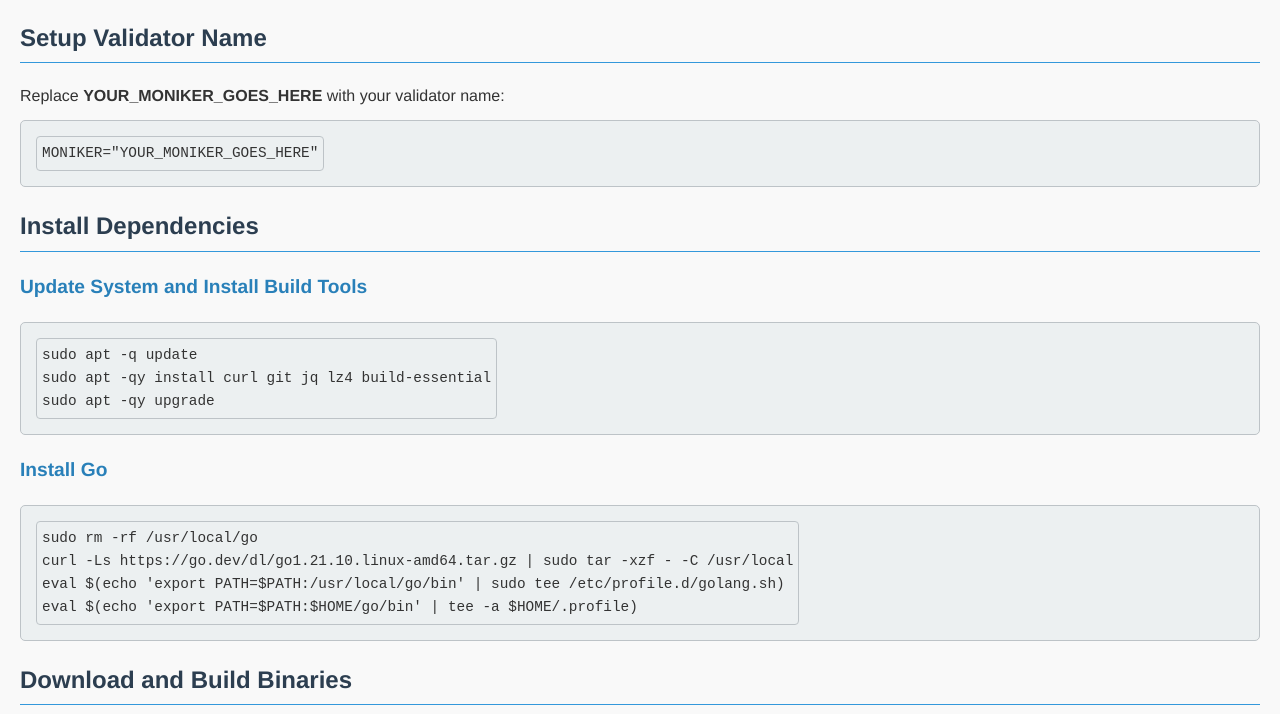
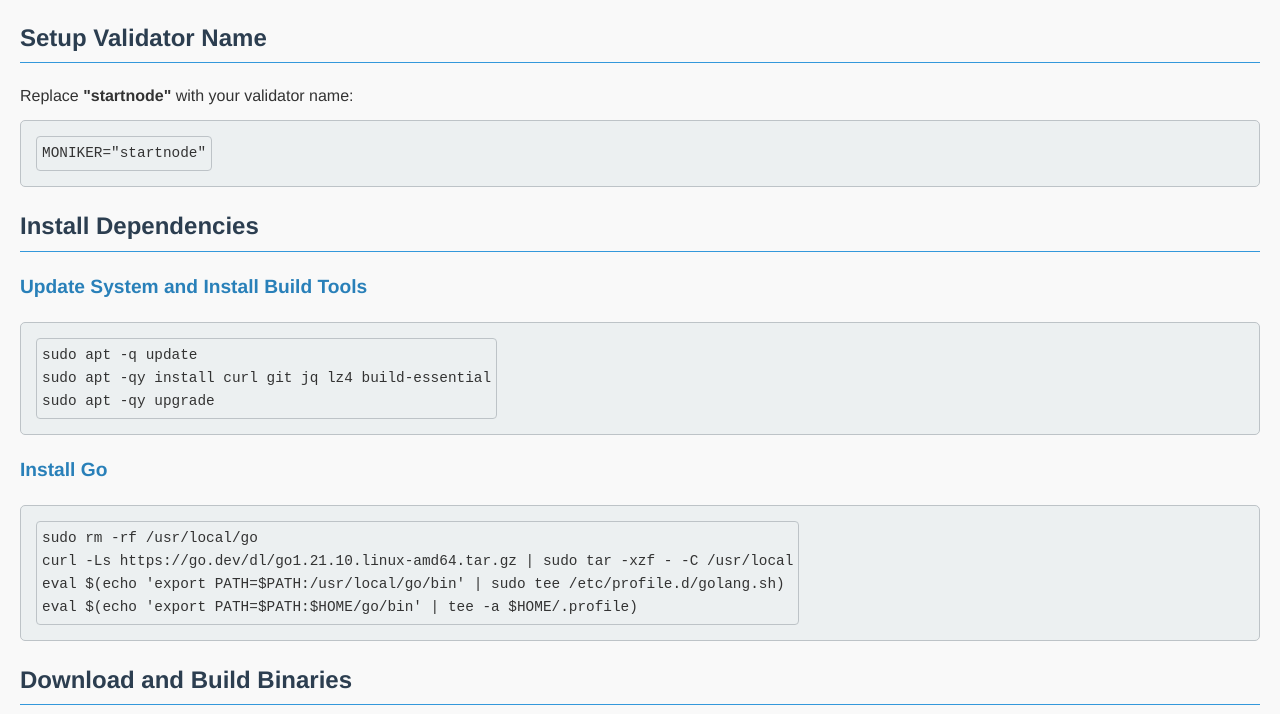
Before and after one commit to lyhaithanh/1rpc-initia.github.io, a plain HTML site: page index.html in a window 1280 px wide. Shown: the part 86-800 px from the top of the page. Drawn offline with Linux system fonts and the light colour scheme.

Commit message:
Update index.html

```diff
--- a/index.html
+++ b/index.html
@@ -80,8 +80,8 @@
     <h1>Initia Validator Setup</h1>
 
     <h2>Setup Validator Name</h2>
-    <p>Replace <strong>YOUR_MONIKER_GOES_HERE</strong> with your validator name:</p>
-    <pre><code class="command">MONIKER="YOUR_MONIKER_GOES_HERE"</code></pre>
+    <p>Replace <strong>"startnode"</strong> with your validator name:</p>
+    <pre><code class="command">MONIKER="startnode"</code></pre>
 
     <h2>Install Dependencies</h2>
     <h3>Update System and Install Build Tools</h3>
```
